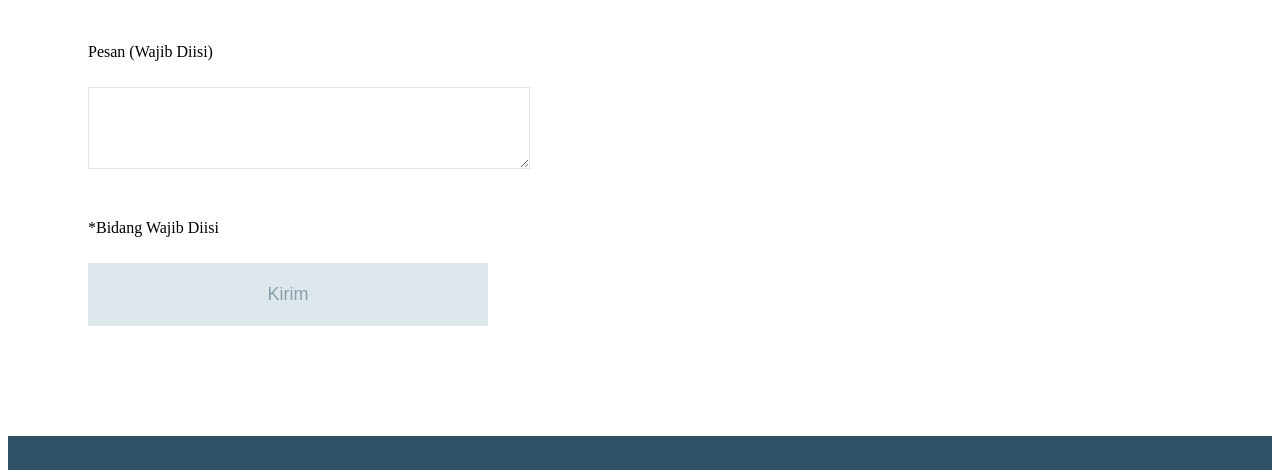
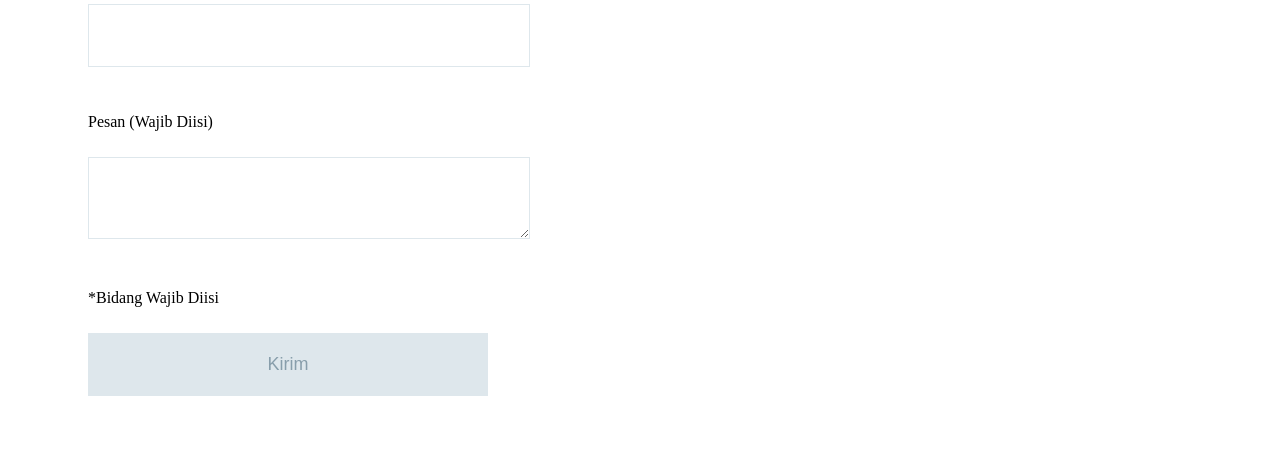
Before and after one commit to yuniamegapratiwi/yuniamegapratiwi, a plain HTML site: page index.html in a window 1280 px wide. Shown: the part 1817-2287 px from the top of the page. Drawn offline with Linux system fonts and the light colour scheme.

Commit message:
Update stylesheet.css

```diff
--- a/stylesheet.css
+++ b/stylesheet.css
@@ -24,7 +24,7 @@ li {
 }
 
 .main {
-  padding: 80px 80px;
+  padding: 150px 80px;
 }
 
 .copy-container h1 {
```
